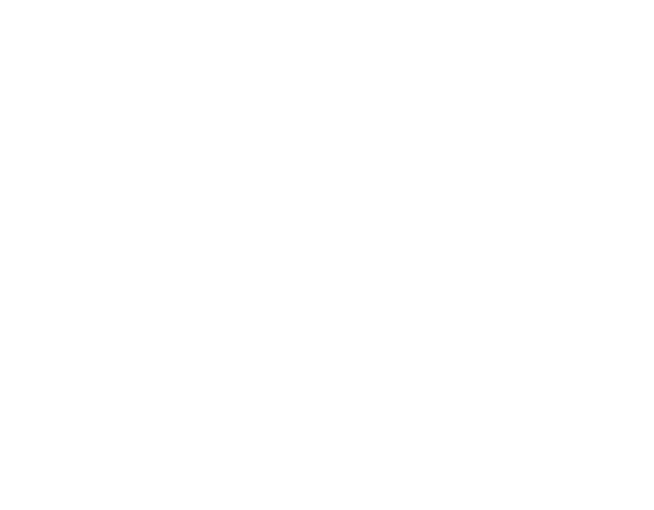
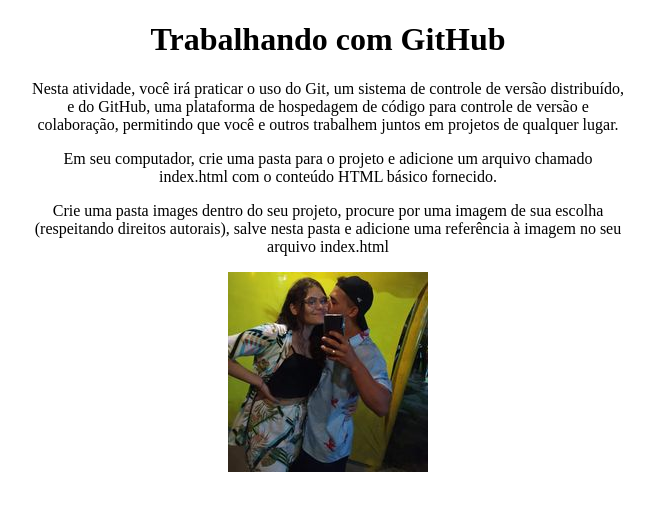
Before and after one commit to marcionogit/pense-e-responda3-trabalhando-com-github, a plain HTML site: page index.html in a window 1280 px wide. Shown: the whole page, without its empty margins (312-966 px from the left). Drawn offline with Linux system fonts and the light colour scheme.

Commit message:
Adicionando imagem

```diff
--- a/index.html
+++ b/index.html
@@ -5,7 +5,12 @@
   <meta name="viewport" content="width=device-width, initial-scale=1.0">
   <title>Trabalhando com GitHub</title>
 </head>
-<body>
+<body style="text-align: center; max-width: 600px; margin: auto;">
+  <h1>Trabalhando com GitHub</h1>
+  <p>Nesta atividade, você irá praticar o uso do Git, um sistema de controle de versão distribuído, e do GitHub, uma plataforma de hospedagem de código para controle de versão e colaboração, permitindo que você e outros trabalhem juntos em projetos de qualquer lugar.</p>
+  <p>Em seu computador, crie uma pasta para o projeto e adicione um arquivo chamado index.html com o conteúdo HTML básico fornecido.</p>
+  <p>Crie uma pasta images dentro do seu projeto, procure por uma imagem de sua escolha (respeitando direitos autorais), salve nesta pasta e adicione uma referência à imagem no seu arquivo index.html</p>
+  <img src="./img/82344935_113613827064767_6275020646720503826_n.jpg" alt="Márcio César e sua esposa">
 
 </body>
 </html>
```
Also changed, not shown: img/82344935_113613827064767_6275020646720503826_n.jpg (added).
